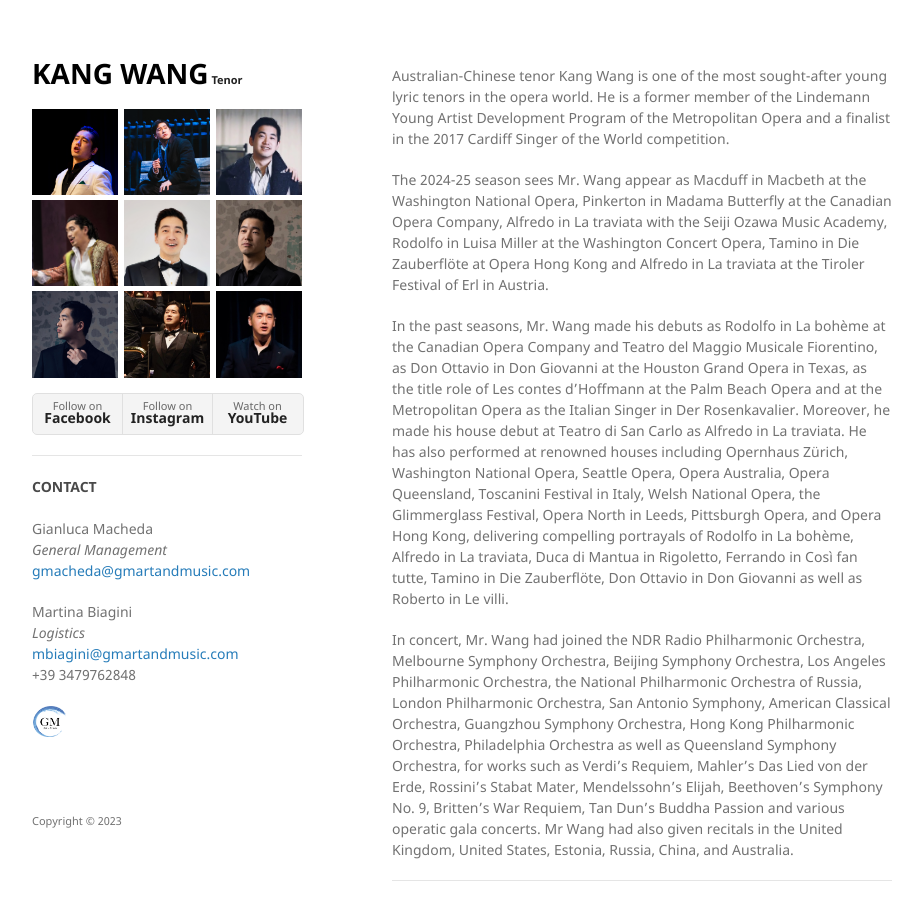
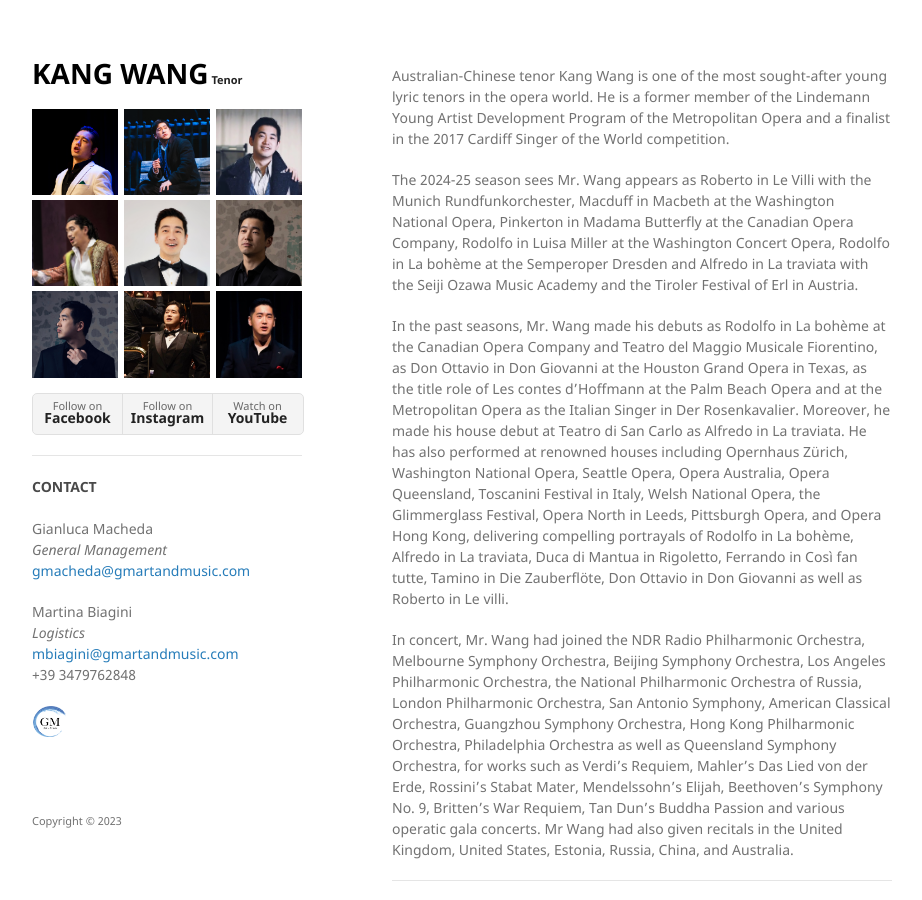
Before and after one commit to kwopera/kwt, a Jekyll site: the page built from index.md, in a window 1280 px wide and 900 px high. Shown: the whole window, without its empty margins (178-1100 px from the left). Built offline with Jekyll 4.4.1, drawn with Linux system fonts in a browser that asks for light colours.

Commit message:
Update index.md

```diff
--- a/index.md
+++ b/index.md
@@ -4,13 +4,11 @@ layout: default
 
 Australian-Chinese tenor Kang Wang is one of the most sought-after young lyric tenors in the opera world. He is a former member of the Lindemann Young Artist Development Program of the Metropolitan Opera and a finalist in the 2017 Cardiff Singer of the World competition.
 
-The 2024-25 season sees Mr. Wang appear as Macduff in Macbeth at the Washington National Opera, Pinkerton in Madama Butterfly at the Canadian Opera Company, Alfredo in La traviata with the Seiji Ozawa Music Academy, Rodolfo in Luisa Miller at the Washington Concert Opera, Tamino in Die Zauberflöte at Opera Hong Kong and Alfredo in La traviata at the Tiroler Festival of Erl in Austria.
+The 2024-25 season sees Mr. Wang appears as Roberto in Le Villi with the Munich Rundfunkorchester, Macduff in Macbeth at the Washington National Opera, Pinkerton in Madama Butterfly at the Canadian Opera Company, Rodolfo in Luisa Miller at the Washington Concert Opera, Rodolfo in La bohème at the Semperoper Dresden and Alfredo in La traviata with the Seiji Ozawa Music Academy and the Tiroler Festival of Erl in Austria.
 
 In the past seasons, Mr. Wang made his debuts as Rodolfo in La bohème at the Canadian Opera Company and Teatro del Maggio Musicale Fiorentino, as Don Ottavio in Don Giovanni at the Houston Grand Opera in Texas, as the title role of Les contes d’Hoffmann at the Palm Beach Opera and at the Metropolitan Opera as the Italian Singer in Der Rosenkavalier. Moreover, he made his house debut at Teatro di San Carlo as Alfredo in La traviata. He has also performed at renowned houses including Opernhaus Zürich, Washington National Opera, Seattle Opera, Opera Australia, Opera Queensland, Toscanini Festival in Italy, Welsh National Opera, the Glimmerglass Festival, Opera North in Leeds, Pittsburgh Opera, and Opera Hong Kong, delivering compelling portrayals of Rodolfo in La bohème, Alfredo in La traviata, Duca di Mantua in Rigoletto, Ferrando in Così fan tutte, Tamino in Die Zauberflöte, Don Ottavio in Don Giovanni as well as Roberto in Le villi.
 
 In concert, Mr. Wang had joined the NDR Radio Philharmonic Orchestra, Melbourne Symphony Orchestra, Beijing Symphony Orchestra, Los Angeles Philharmonic Orchestra, the National Philharmonic Orchestra of Russia, London Philharmonic Orchestra, San Antonio Symphony, American Classical Orchestra, Guangzhou Symphony Orchestra, Hong Kong Philharmonic Orchestra, Philadelphia Orchestra as well as Queensland Symphony Orchestra, for works such as Verdi’s Requiem, Mahler’s Das Lied von der Erde, Rossini’s Stabat Mater, Mendelssohn’s Elijah, Beethoven’s Symphony No. 9, Britten’s War Requiem, Tan Dun’s Buddha Passion and various operatic gala concerts. Mr Wang had also given recitals in the United Kingdom, United States, Estonia, Russia, China, and Australia.
-
-
 
 <hr>
 
```
